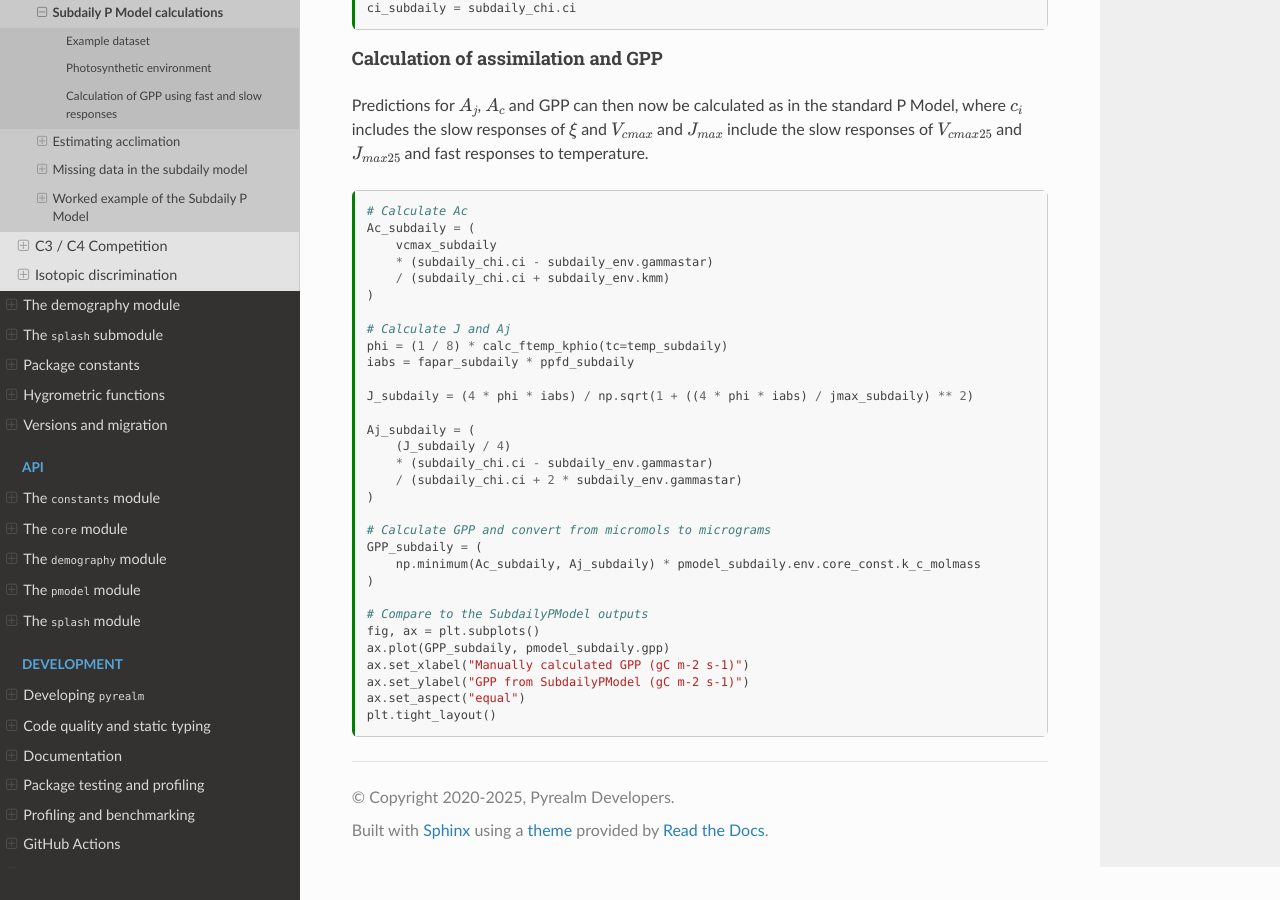
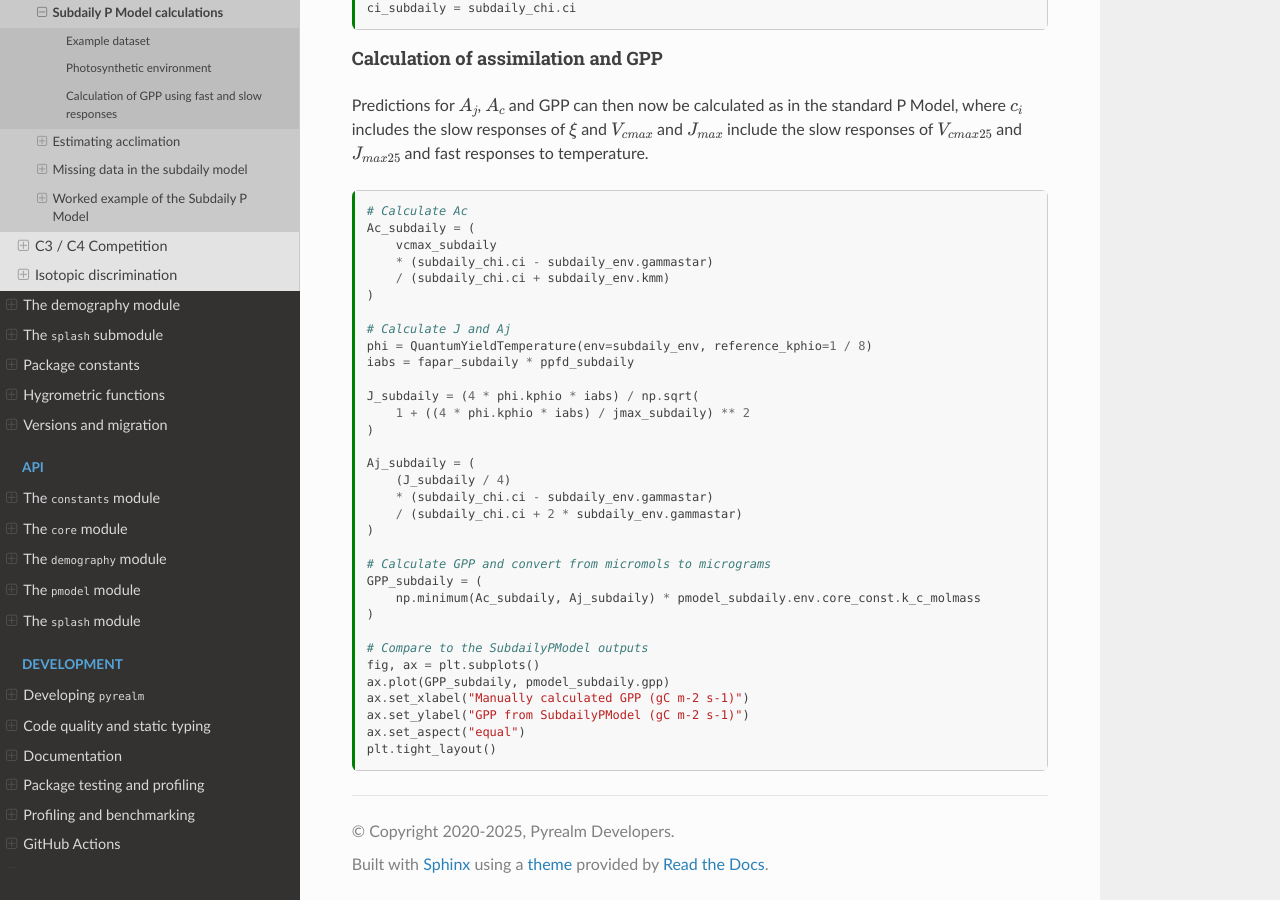
Before and after one commit to ImperialCollegeLondon/pyrealm, a Sphinx documentation site: the page built from docs/source/users/pmodel/subdaily_details/subdaily_calculations.md, in a window 1280 px wide and 900 px high, scrolled down 4222 px. Built offline with Sphinx 7.4.7 and the Read the Docs theme 3.1.0, drawn with Linux system fonts in a browser that asks for light colours; cross-references to code outside the pages are shown as plain code; the version number is read from the project's files by our own code.

Commit message:
Outdated use of redacted calc_ftemp_kphio

````diff
--- a/docs/source/users/pmodel/subdaily_details/subdaily_calculations.md
+++ b/docs/source/users/pmodel/subdaily_details/subdaily_calculations.md
@@ -45,7 +45,8 @@
 from pyrealm.pmodel.pmodel_environment import PModelEnvironment
 from pyrealm.pmodel.acclimation import AcclimationModel
 from pyrealm.pmodel.optimal_chi import OptimalChiPrentice14
-from pyrealm.pmodel.functions import calculate_simple_arrhenius_factor, calc_ftemp_kphio
+from pyrealm.pmodel.quantum_yield import QuantumYieldTemperature
+from pyrealm.pmodel.functions import calculate_simple_arrhenius_factor
 ```
 
 ## Example dataset
@@ -299,10 +300,12 @@
 )
 
 # Calculate J and Aj
-phi = (1 / 8) * calc_ftemp_kphio(tc=temp_subdaily)
+phi = QuantumYieldTemperature(env=subdaily_env, reference_kphio=1 / 8)
 iabs = fapar_subdaily * ppfd_subdaily
 
-J_subdaily = (4 * phi * iabs) / np.sqrt(1 + ((4 * phi * iabs) / jmax_subdaily) ** 2)
+J_subdaily = (4 * phi.kphio * iabs) / np.sqrt(
+    1 + ((4 * phi.kphio * iabs) / jmax_subdaily) ** 2
+)
 
 Aj_subdaily = (
     (J_subdaily / 4)
````
